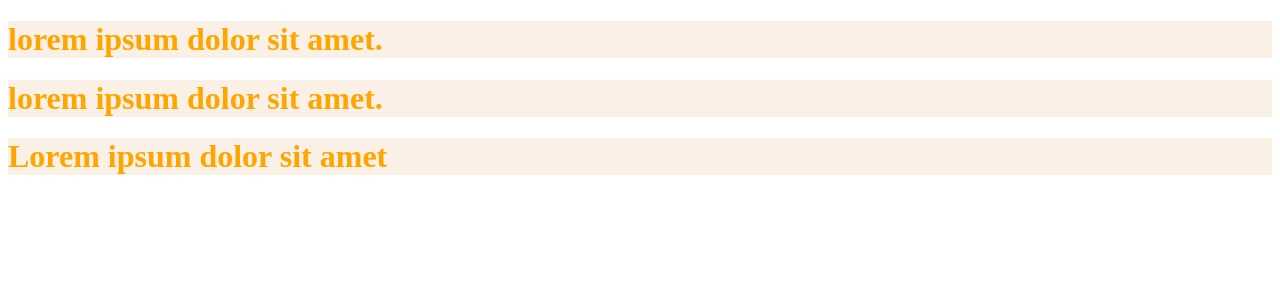
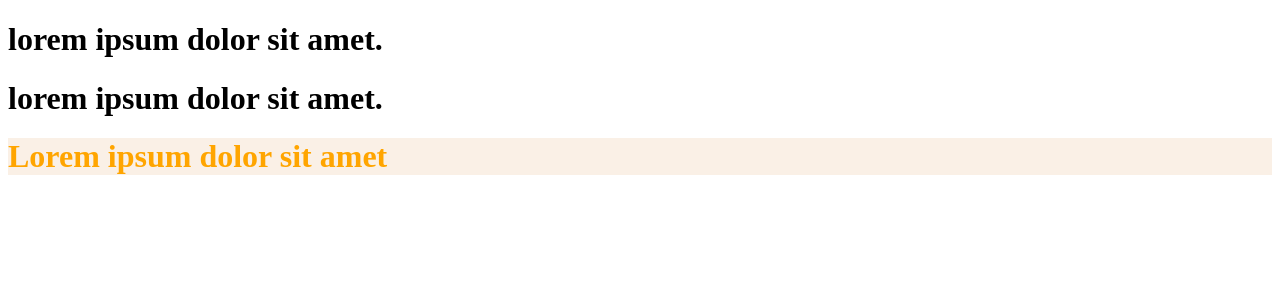
Before and after one commit to jeon602/React103123, a React (Create React App) app: page / in a window 1280 px wide. Shown: the top 300 px of the page. Built offline with nearby package versions, Linux system fonts and the light colour scheme.

Commit message:
css module을 사용해 클래스 중복 문제를 해결

```diff
--- a/src/MyComp1101m/MyBox.js
+++ b/src/MyComp1101m/MyBox.js
@@ -1,8 +1,8 @@
-import "../style/style1.css";
+import mycss from "../style/style1.module.css";
 export function MyBox() {
   return (
     <div>
-      <h1 className="boxClass">lorem ipsum dolor sit amet.</h1>
+      <h1 className={mycss.boxClass}>lorem ipsum dolor sit amet.</h1>
     </div>
   );
 }
--- a/src/MyComp1101m/MyComp.js
+++ b/src/MyComp1101m/MyComp.js
@@ -1,4 +1,4 @@
-import "../style/style1.css";
+import "../style/style1.module.css";
 export function MyComp() {
   return (
     <div>
--- a/src/MyComp1101m/MyContainer.js
+++ b/src/MyComp1101m/MyContainer.js
@@ -1,8 +1,8 @@
-import "../style/style2.css";
+import style from "../style/style2.module.css";
 export function MyContainer() {
   return (
     <div>
-      <h1 className="boxClass">Lorem ipsum dolor sit amet</h1>
+      <h1 className={style.boxClass}>Lorem ipsum dolor sit amet</h1>
     </div>
   );
 }
```
Also changed, not shown: src/style/style1.module.css (renamed from src/style/style1.css), src/style/style2.module.css (renamed from src/style/style2.css).
